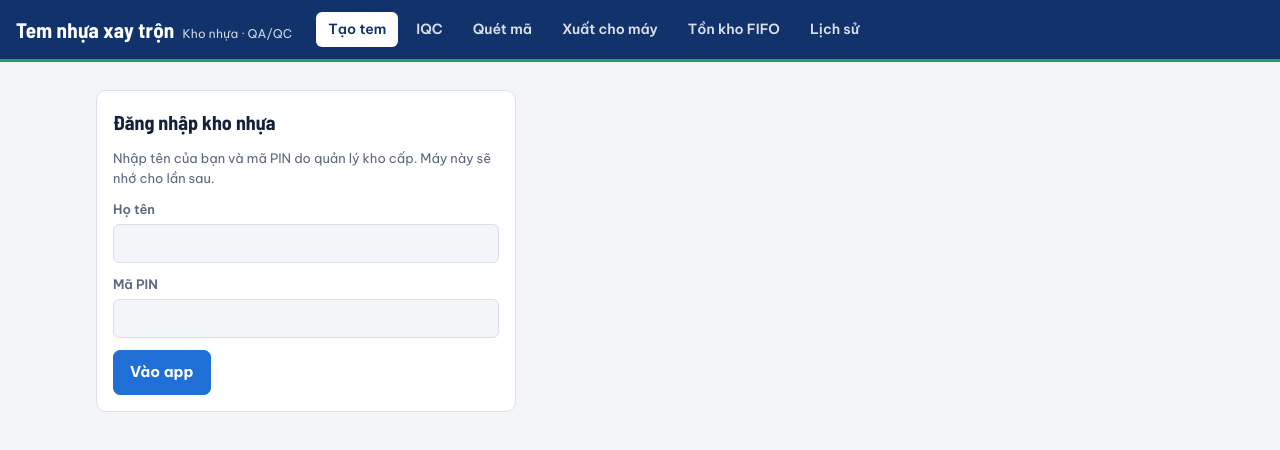
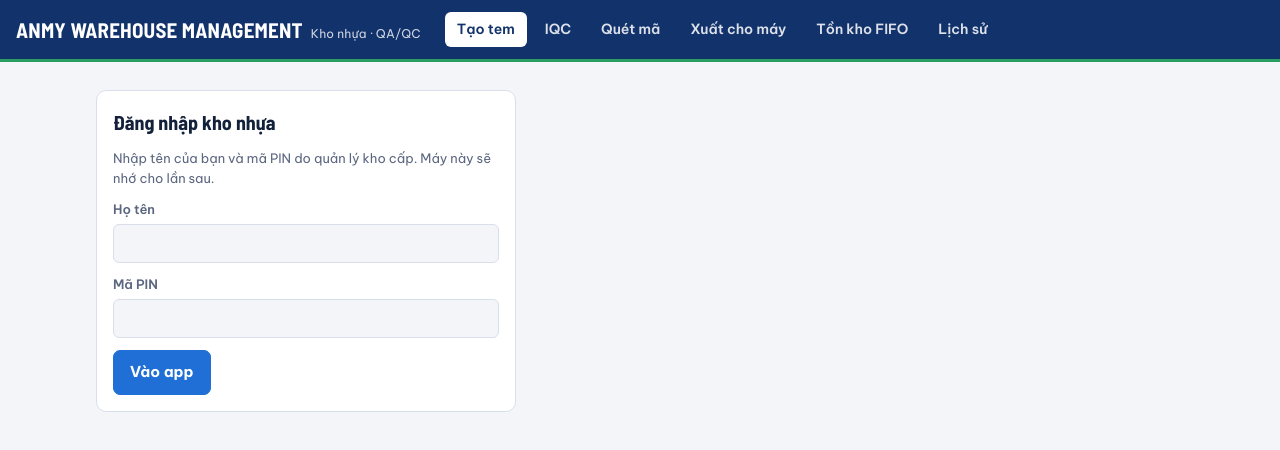
Before and after one commit to beecasso38/tem-nhua, a plain HTML site: page index.html in a window 1280 px wide. Drawn offline with nearby package versions, Linux system fonts and the light colour scheme; a script that the page names is missing.

Commit message:
Add files via upload

```diff
--- a/index.html
+++ b/index.html
@@ -137,7 +137,7 @@ ol.steps{margin:0;padding-left:20px;display:flex;flex-direction:column;gap:4px}
 </head>
 <body>
 <header class="top">
-  <div class="brand">Tem nhựa xay trộn<small>Kho nhựa · QA/QC</small></div>
+  <div class="brand">ANMY WAREHOUSE MANAGEMENT<small>Kho nhựa · QA/QC</small></div>
   <nav aria-label="Chức năng">
     <a href="#tao-tem" data-nav="tao-tem">Tạo tem</a>
     <a href="#iqc" data-nav="iqc">IQC</a>
```
